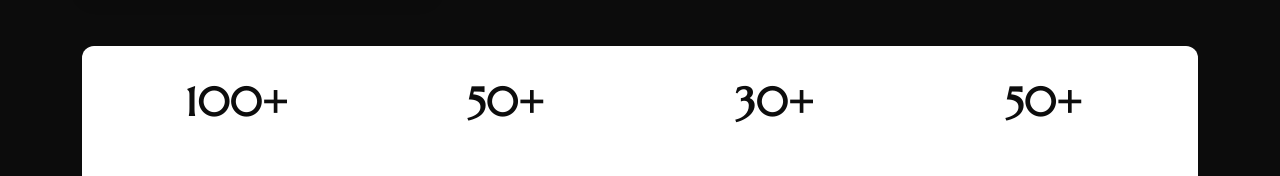
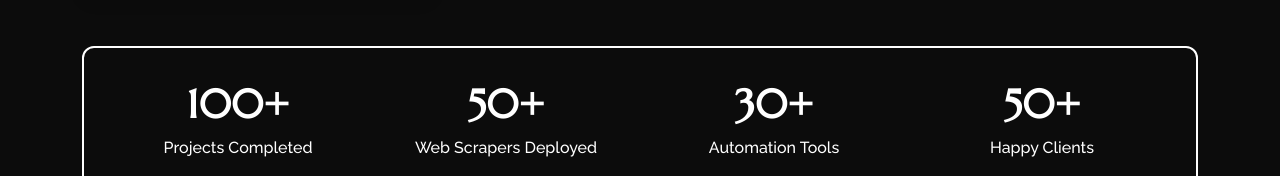
Before and after one commit to salimuddin07/my-portfolio-master, a React (Create React App) app: page /portfolio in a window 1280 px wide. Shown: the part 2052-2228 px from the top of the page. Built offline with nearby package versions, Linux system fonts and the light colour scheme.

Commit message:
Update portfolio stats styling: change background color, add border, and adjust text colors for improved visibility

```diff
--- a/src/pages/about/style.css
+++ b/src/pages/about/style.css
@@ -78,29 +78,29 @@
 }
 
 .achievement-item {
-    background: var(--secondary-color);
+    background: var(--bg-color);
     padding: 2rem 1rem;
     border-radius: 12px;
     text-align: center;
     transition: 0.3s ease;
-    border: 2px solid transparent;
+    border: 2px solid var(--secondary-color);
 }
 
 .achievement-item:hover {
     transform: translateY(-5px);
-    border-color: var(--primary-color);
-    box-shadow: 0 8px 25px rgba(0, 0, 0, 0.1);
+    border-color: var(--secondary-color);
+    box-shadow: 0 8px 25px rgba(255, 255, 255, 0.1);
 }
 
 .achievement-item .achievement-number {
-    color: var(--primary-color);
+    color: var(--secondary-color);
     font-size: 2.5rem;
     font-weight: bold;
     margin-bottom: 0.5rem;
 }
 
 .achievement-item p {
-    color: var(--text-color-2);
+    color: var(--text-color);
     margin: 0;
     font-weight: 500;
     font-size: 0.9rem;
--- a/src/pages/portfolio/style.css
+++ b/src/pages/portfolio/style.css
@@ -126,21 +126,22 @@
 }
 
 .portfolio-stats {
-    background: var(--secondary-color);
+    background: var(--bg-color);
+    border: 2px solid var(--secondary-color);
     border-radius: 12px;
     padding: 2rem;
     margin-top: 3rem;
 }
 
 .portfolio-stats .stat-number {
-    color: var(--primary-color);
+    color: var(--secondary-color);
     font-size: 2.5rem;
     font-weight: bold;
     margin-bottom: 0.5rem;
 }
 
 .portfolio-stats p {
-    color: var(--text-color-2);
+    color: var(--text-color);
     margin: 0;
     font-weight: 500;
 }
```
